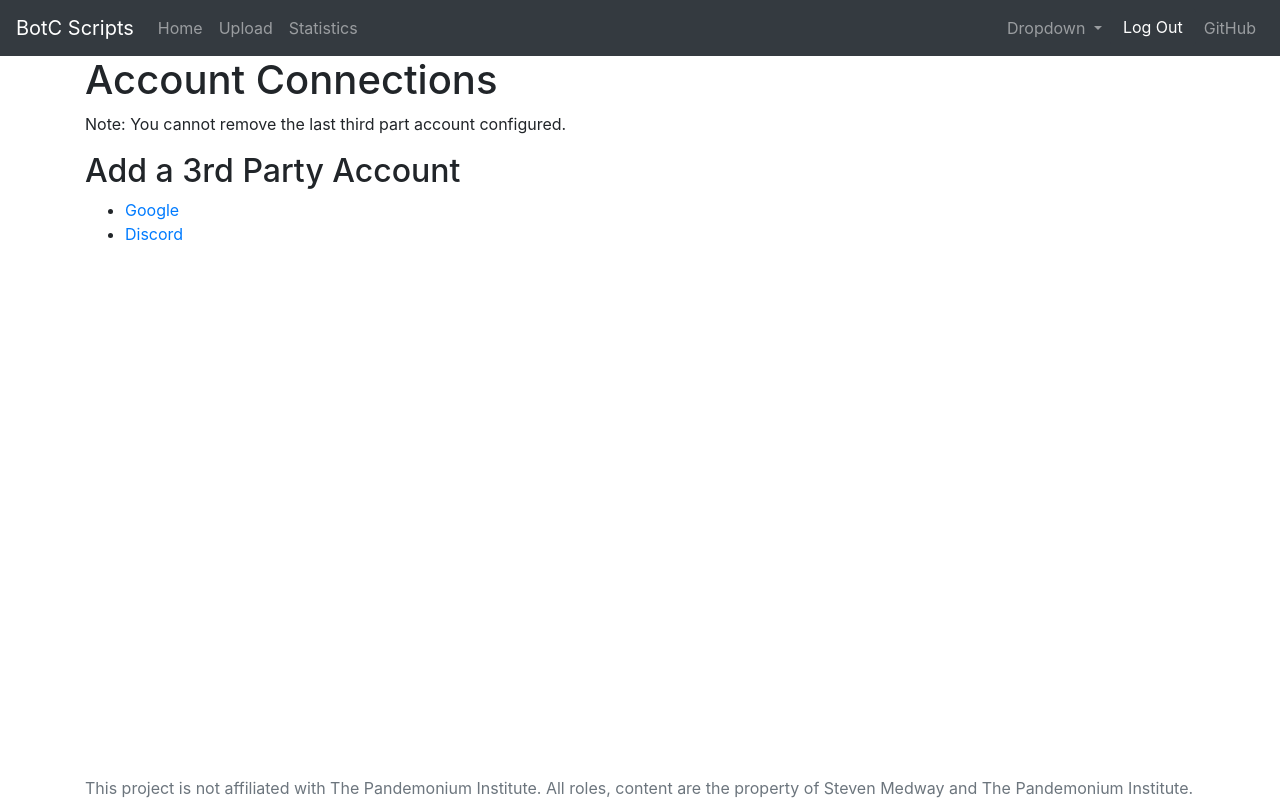
After one commit to AdmiralGT/botc-scripts, a Django app: page /account/social/connections/ in a window 1280 px wide. The commit adds this page. Run offline with Django 3.2, Linux system fonts and the light colour scheme; the visitor is signed in with stand-in values (Sample User, id 1); some libraries are stand-ins or nearby versions.

Commit message:
Have most of the user configuration working

```diff
--- a/pyproject.toml
+++ b/pyproject.toml
@@ -18,6 +18,7 @@ psycopg2-binary = "^2.9.1"
 django-storages = {version = "1.11.1", extras = ["azure"]}
 django-allauth = "^0.45.0"
 django-markdownify = "^0.9.0"
+importlib = "^1.0.4"
 
 [tool.poetry.dev-dependencies]
 black = "^21.12b0"
--- a/scripts/forms.py
+++ b/scripts/forms.py
@@ -107,6 +107,10 @@ class UserEditForm(forms.ModelForm):
         fields = ("first_name", "last_name")
 
 
+class UserDeleteForm(forms.Form):
+    delete = forms.BooleanField(required=True)
+
+
 def get_json_content(data):
     json_content = data.get("content", None)
     if not json_content:
--- /dev/null
+++ b/scripts/templates/account/base.html
@@ -0,0 +1 @@
+{% extends 'base.html' %}
--- a/scripts/templates/account/logout.html
+++ b/scripts/templates/account/logout.html
@@ -1,7 +1,4 @@
 {% extends 'base.html' %}
-
-{% load bootstrap4 %}
-{% load i18n %}
 
 {% block content %}
 <h1>{% trans "Sign Out" %}</h1>
--- a/scripts/templates/base.html
+++ b/scripts/templates/base.html
@@ -4,12 +4,6 @@
 
 {% bootstrap_css %}
 {% bootstrap_javascript jquery='full' %}
-
-<style>
-    .opacity-50 {
-        opacity:0.5!important;
-    }
-</style>
 
 <!doctype html>
 <html class="h-100">
@@ -36,6 +30,17 @@
             </li>
             {% endif %}
             {% if user.is_authenticated %}
+            <li class="nav-item dropdown">
+                <a class="nav-link dropdown-toggle" href="#" id="navbarDropdown" role="button" data-toggle="dropdown" aria-haspopup="true" aria-expanded="false">
+                    Dropdown
+                  </a>
+                  <div class="dropdown-menu" aria-labelledby="navbarDropdown">
+                    <a class="dropdown-item" href="/account/profile">Account</a>
+                    <a class="dropdown-item" href="/account/scripts">My Scripts</a>
+                    <a class="dropdown-item" href="/account/social/connections">Link Account</a>
+                    <a class="dropdown-item" href="/account/delete">Delete Account</a>
+                  </div>
+            </li>
             <li class="nav-item">
                 <form class="m-0" method="post" action="{% url 'account_logout' %}">
                     {% csrf_token %}
--- /dev/null
+++ b/scripts/templates/socialaccount/base.html
@@ -0,0 +1 @@
+{% extends 'base.html' %}
--- /dev/null
+++ b/scripts/templates/socialaccount/connections.html
@@ -0,0 +1,50 @@
+{% extends "socialaccount/base.html" %}
+
+{% load bootstrap4}
+{% load i18n %}
+
+{% block head_title %}{% trans "Account Connections" %}{% endblock %}
+
+{% block content %}
+<h1>{% trans "Account Connections" %}</h1>
+
+{% if form.accounts %}
+<p>{% blocktrans %}You can sign in to your account using any of the following third party accounts:{% endblocktrans %}</p>
+
+<form method="post" action="{% url 'socialaccount_connections' %}">
+
+{% csrf_token %}
+
+<fieldset>
+
+{% for base_account in form.accounts %}
+{% with base_account.get_provider_account as account %}
+<div>
+<label for="id_account_{{ base_account.id }}">
+<input id="id_account_{{ base_account.id }}" type="radio" name="account" value="{{ base_account.id }}"/>
+<span class="socialaccount_provider {{ base_account.provider }} {{ account.get_brand.id }}">{{account.get_brand.name}}</span>
+{{ account }}
+</label>
+</div>
+{% endwith %}
+{% endfor %}
+
+<div>
+<button type="submit">{% trans 'Remove' %}</button>
+</div>
+
+</fieldset>
+
+</form>
+
+{% endif %}
+
+<p>{% blocktrans %}Note: You cannot remove the last third part account configured.{% endblocktrans %}</p>
+
+<h2>{% trans 'Add a 3rd Party Account' %}</h2>
+
+<ul class="socialaccount_providers">
+{% include "socialaccount/snippets/provider_list.html" with process="connect" %}
+</ul>
+
+{% endblock %}
--- a/scripts/urls.py
+++ b/scripts/urls.py
@@ -1,6 +1,8 @@
 from django.urls import include, path, re_path
 from rest_framework import routers
-
+from allauth.account.views import login, logout
+from allauth.socialaccount import providers
+from importlib import import_module
 from scripts import views, viewsets
 
 # Routers provide an easy way of automatically determining the URL conf.
@@ -25,8 +27,24 @@ urlpatterns = [
     ),
     path("statistics", views.StatisticsView.as_view()),
     path("upload", views.ScriptUploadView.as_view(), name="upload"),
-    path("accounts/", include("allauth.urls")),
+    path("account/social/", include("allauth.socialaccount.urls")),
+    path("account/delete/", views.UserDeleteView.as_view(), name="delete_user"),
+    path("account/scripts/", views.UserScriptsListView.as_view()),
+    re_path(r"^login/$", login, name="account_login"),
+    re_path(r"^logout/$", logout, name="account_logout"),
+    re_path(r"^signup/$", login, name="account_signup"),
     re_path(
-        r"^accounts/profile/$", views.UserEditView.as_view(), name="account_profile"
+        r"^account/profile/$", views.UserEditView.as_view(), name="account_profile"
     ),
 ]
+
+provider_urlpatterns = []
+for provider in providers.registry.get_list():
+    try:
+        prov_mod = import_module(provider.get_package() + ".urls")
+    except ImportError:
+        continue
+    prov_urlpatterns = getattr(prov_mod, "urlpatterns", None)
+    if prov_urlpatterns:
+        provider_urlpatterns += prov_urlpatterns
+urlpatterns += provider_urlpatterns
```
Also changed, not shown: botc/settings.py (+8 -1 lines), scripts/templates/account/delete.html (added, +15 -0 lines), scripts/templates/account/login.html (+0 -14 lines), scripts/templates/account/profile.html (+0 -17 lines), scripts/templates/account/provider_panel.html (+2 -9 lines), scripts/templates/account/signup.html (deleted, +0 -37 lines), scripts/templates/socialaccount/signup.html (added, +13 -0 lines), scripts/views.py (+37 -0 lines), 1 other file.
